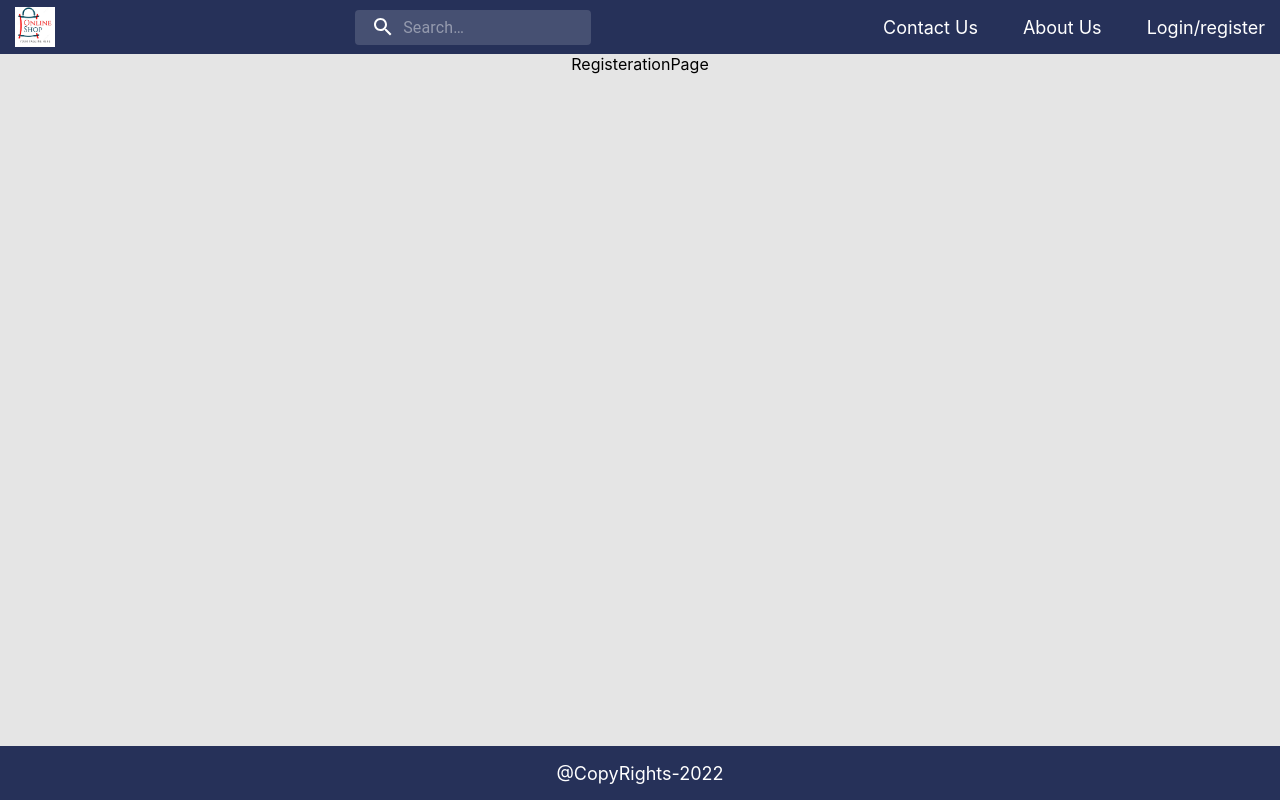
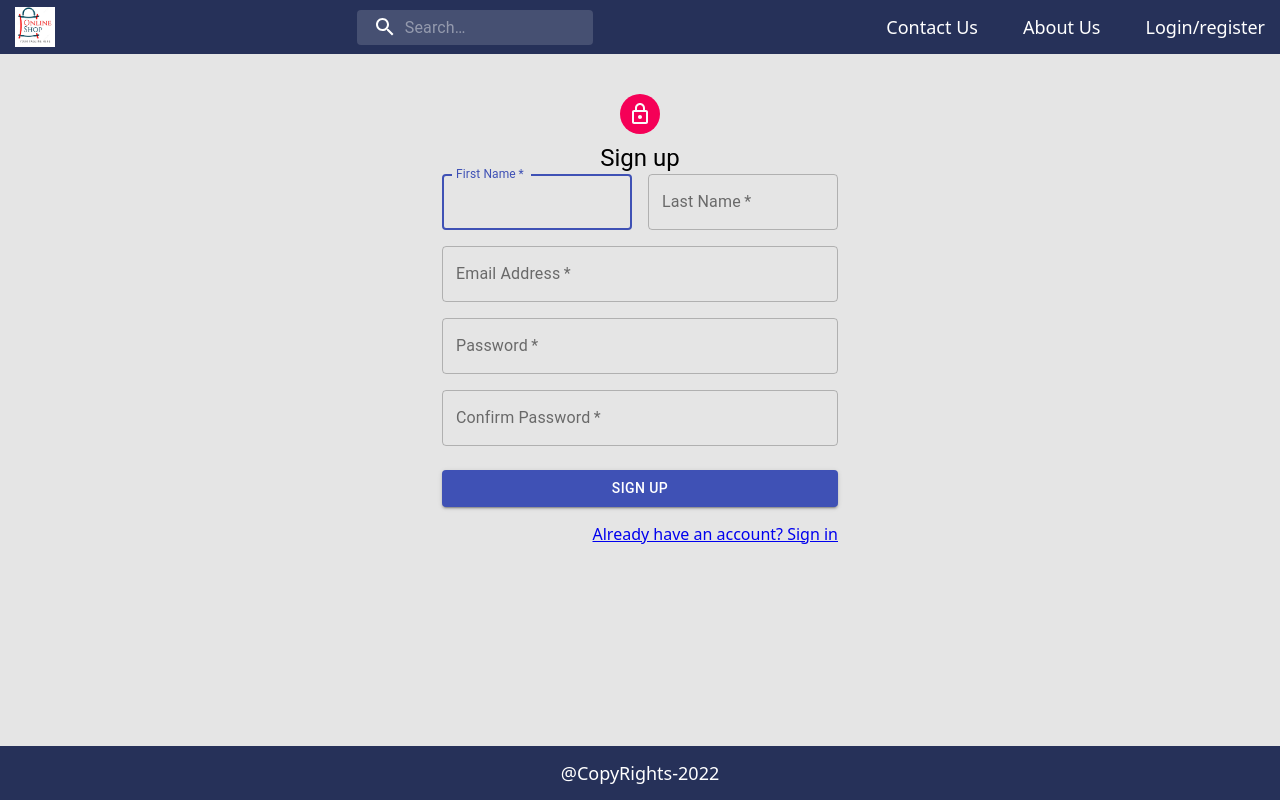
Before and after one commit to aithagonisg/aswomeStore, a React (Create React App) app in the folder client/: page /register in a window 1280 px wide. Built offline with nearby package versions, Linux system fonts and the light colour scheme.

Commit message:
registration and login ui is added secure and non secure routes is added

```diff
--- a/client/src/App.css
+++ b/client/src/App.css
@@ -1,4 +1,5 @@
 .App {
   text-align: center;
   background-color: #e5e5e5;
+  font-family: "system-ui";
 }
--- /dev/null
+++ b/client/src/components/SignIn.js
@@ -0,0 +1,90 @@
+import React from "react";
+import Avatar from "@material-ui/core/Avatar";
+import Button from "@material-ui/core/Button";
+import CssBaseline from "@material-ui/core/CssBaseline";
+import TextField from "@material-ui/core/TextField";
+import { Link } from "react-router-dom";
+import Grid from "@material-ui/core/Grid";
+import LockOutlinedIcon from "@material-ui/icons/LockOutlined";
+import Typography from "@material-ui/core/Typography";
+import { makeStyles } from "@material-ui/core/styles";
+import Container from "@material-ui/core/Container";
+
+const useStyles = makeStyles((theme) => ({
+  paper: {
+    marginTop: theme.spacing(4),
+    display: "flex",
+    flexDirection: "column",
+    alignItems: "center",
+  },
+  avatar: {
+    margin: theme.spacing(1),
+    backgroundColor: theme.palette.secondary.main,
+  },
+  form: {
+    width: "100%",
+    marginTop: theme.spacing(1),
+  },
+  submit: {
+    margin: theme.spacing(3, 0, 2),
+  },
+}));
+
+export default function SignIn() {
+  const classes = useStyles();
+
+  return (
+    <Container component="main" maxWidth="xs">
+      <CssBaseline />
+      <div className={classes.paper}>
+        <Avatar className={classes.avatar}>
+          <LockOutlinedIcon />
+        </Avatar>
+        <Typography component="h1" variant="h5">
+          Sign in
+        </Typography>
+        <form className={classes.form} noValidate>
+          <TextField
+            variant="outlined"
+            margin="normal"
+            required
+            fullWidth
+            id="email"
+            label="Email Address"
+            name="email"
+            autoComplete="email"
+            autoFocus
+          />
+          <TextField
+            variant="outlined"
+            margin="normal"
+            required
+            fullWidth
+            name="password"
+            label="Password"
+            type="password"
+            id="password"
+            autoComplete="current-password"
+          />
+          <Button
+            type="submit"
+            fullWidth
+            variant="contained"
+            color="primary"
+            className={classes.submit}
+          >
+            Sign In
+          </Button>
+          <Grid container>
+            <Grid item xs>
+              <Link to="/forgot">Forgot password?</Link>
+            </Grid>
+            <Grid item>
+              <Link to="/register">Don't have an account? Sign Up</Link>
+            </Grid>
+          </Grid>
+        </form>
+      </div>
+    </Container>
+  );
+}
--- /dev/null
+++ b/client/src/components/SignUp.js
@@ -0,0 +1,131 @@
+import React, { useState } from "react";
+import Avatar from "@material-ui/core/Avatar";
+import Button from "@material-ui/core/Button";
+import TextField from "@material-ui/core/TextField";
+import { Link } from "react-router-dom";
+import Grid from "@material-ui/core/Grid";
+import LockOutlinedIcon from "@material-ui/icons/LockOutlined";
+import Typography from "@material-ui/core/Typography";
+import { makeStyles } from "@material-ui/core/styles";
+import Container from "@material-ui/core/Container";
+
+const useStyles = makeStyles((theme) => ({
+  paper: {
+    marginTop: theme.spacing(4),
+    display: "flex",
+    flexDirection: "column",
+    alignItems: "center",
+  },
+  avatar: {
+    margin: theme.spacing(1),
+    backgroundColor: theme.palette.secondary.main,
+  },
+  form: {
+    width: "100%", // Fix IE 11 issue.
+    marginTop: theme.spacing(3),
+  },
+  submit: {
+    margin: theme.spacing(3, 0, 2),
+  },
+}));
+
+export default function SignUp() {
+  const classes = useStyles();
+  const [registration, setRegistration] = useState({});
+
+  const handleRegData = (e) => {
+    setRegistration({ ...registration, [e.target.name]: e.target.value });
+  };
+
+  const handleRegister = () => {
+    console.log("user is registered", registration);
+  };
+
+  return (
+    <Container component="main" maxWidth="xs">
+      <div className={classes.paper}>
+        <Avatar className={classes.avatar}>
+          <LockOutlinedIcon />
+        </Avatar>
+        <Typography component="h1" variant="h5">
+          Sign up
+        </Typography>
+        <Grid container spacing={2}>
+          <Grid item xs={12} sm={6}>
+            <TextField
+              autoComplete="fname"
+              name="firstName"
+              variant="outlined"
+              required
+              fullWidth
+              label="First Name"
+              onChange={handleRegData}
+              autoFocus
+            />
+          </Grid>
+          <Grid item xs={12} sm={6}>
+            <TextField
+              variant="outlined"
+              required
+              fullWidth
+              label="Last Name"
+              name="lastName"
+              autoComplete="lname"
+              onChange={handleRegData}
+            />
+          </Grid>
+          <Grid item xs={12}>
+            <TextField
+              variant="outlined"
+              required
+              fullWidth
+              label="Email Address"
+              name="email"
+              autoComplete="email"
+              onChange={handleRegData}
+            />
+          </Grid>
+          <Grid item xs={12}>
+            <TextField
+              variant="outlined"
+              required
+              fullWidth
+              name="password"
+              label="Password"
+              type="password"
+              autoComplete="current-password"
+              onChange={handleRegData}
+            />
+          </Grid>
+          <Grid item xs={12}>
+            <TextField
+              variant="outlined"
+              required
+              fullWidth
+              name="confirmpassword"
+              label="Confirm Password"
+              type="password"
+              autoComplete="current-password"
+              onChange={handleRegData}
+            />
+          </Grid>
+        </Grid>
+        <Button
+          type="submit"
+          fullWidth
+          variant="contained"
+          color="primary"
+          className={classes.submit}
+          onClick={handleRegister}
+        >
+          Sign Up
+        </Button>
+        <Grid container justifyContent="flex-end">
+          <Grid item>
+            <Link to="/login">Already have an account? Sign in</Link>
+          </Grid>
+        </Grid>
+      </div>
+    </Container>
+  );
+}
--- a/client/src/components/common.css
+++ b/client/src/components/common.css
@@ -62,8 +62,7 @@
 .add-cart {
   height: 36px;
   font-size: 16px;
-  font-weight: 600;
-  background-color: blue;
+  background-color: #4404bf;
   color: white;
   border: 1px solid;
   border-radius: 4px;
--- a/client/src/pages/Home.js
+++ b/client/src/pages/Home.js
@@ -8,7 +8,9 @@
 import Footer from "../components/Footer";
 import { BrowserRouter as Router, Switch, Route } from "react-router-dom";
 import { Typography } from "@material-ui/core";
+import NonSecureRoute from "./Routes/NonSecureRoute";
 import "./common.css";
+import SecureRoute from "./Routes/SecureRoute";
 
 export default function Home() {
   return (
@@ -16,20 +18,17 @@
       <Header />
       <div className="body-container">
         <Switch>
-          <Route exact path="/">
-            <Body />
-          </Route>
-          <Route path="/about">
-            <AboutUsPage />
-          </Route>
+          <SecureRoute path="/about" Component={AboutUsPage} />
           <Route path="/contact">
             <ContactUsPage />
           </Route>
-          <Route path="/register">
-            <RegisterationPage />
-          </Route>
-          <Route path="/login">
-            <LoginPage />
+          <NonSecureRoute
+            path="/register"
+            Component={RegisterationPage}
+          ></NonSecureRoute>
+          <NonSecureRoute path="/login" Component={LoginPage} />
+          <Route exact path="/">
+            <Body />
           </Route>
           <Route path="*">
             <Typography variant="h1" component="h2">
--- a/client/src/pages/LoginPage.js
+++ b/client/src/pages/LoginPage.js
@@ -1,5 +1,6 @@
 import React from "react";
+import SignIn from "../components/SignIn";
 
 export default function LoginPage() {
-  return <div>LoginPage</div>;
+  return <SignIn />;
 }
--- a/client/src/pages/RegisterationPage.js
+++ b/client/src/pages/RegisterationPage.js
@@ -1,5 +1,6 @@
 import React from "react";
+import SignUp from "../components/SignUp";
 
 export default function RegisterationPage() {
-  return <div>RegisterationPage</div>;
+  return <SignUp />;
 }
--- /dev/null
+++ b/client/src/pages/Routes/NonSecureRoute.js
@@ -0,0 +1,15 @@
+import React from "react";
+import { Redirect, Route } from "react-router-dom";
+
+export default function NonSecureRoute({ Component, ...rest }) {
+  console.log(Component, rest);
+  const auth = localStorage.getItem("authToken");
+  return (
+    <Route
+      {...rest}
+      render={(props) =>
+        !auth ? <Component {...props} /> : <Redirect to={{ path: "/" }} />
+      }
+    />
+  );
+}
--- /dev/null
+++ b/client/src/pages/Routes/SecureRoute.js
@@ -0,0 +1,23 @@
+import React from "react";
+import { Redirect, Route } from "react-router-dom";
+
+export default function SecureRoute({ Component, ...rest }) {
+  const auth = localStorage.getItem("authToken");
+  return (
+    <Route
+      {...rest}
+      render={(props) =>
+        auth ? (
+          <Component {...props} />
+        ) : (
+          <Redirect
+            to={{
+              pathname: "/login",
+              state: { from: props.location },
+            }}
+          />
+        )
+      }
+    />
+  );
+}
```
